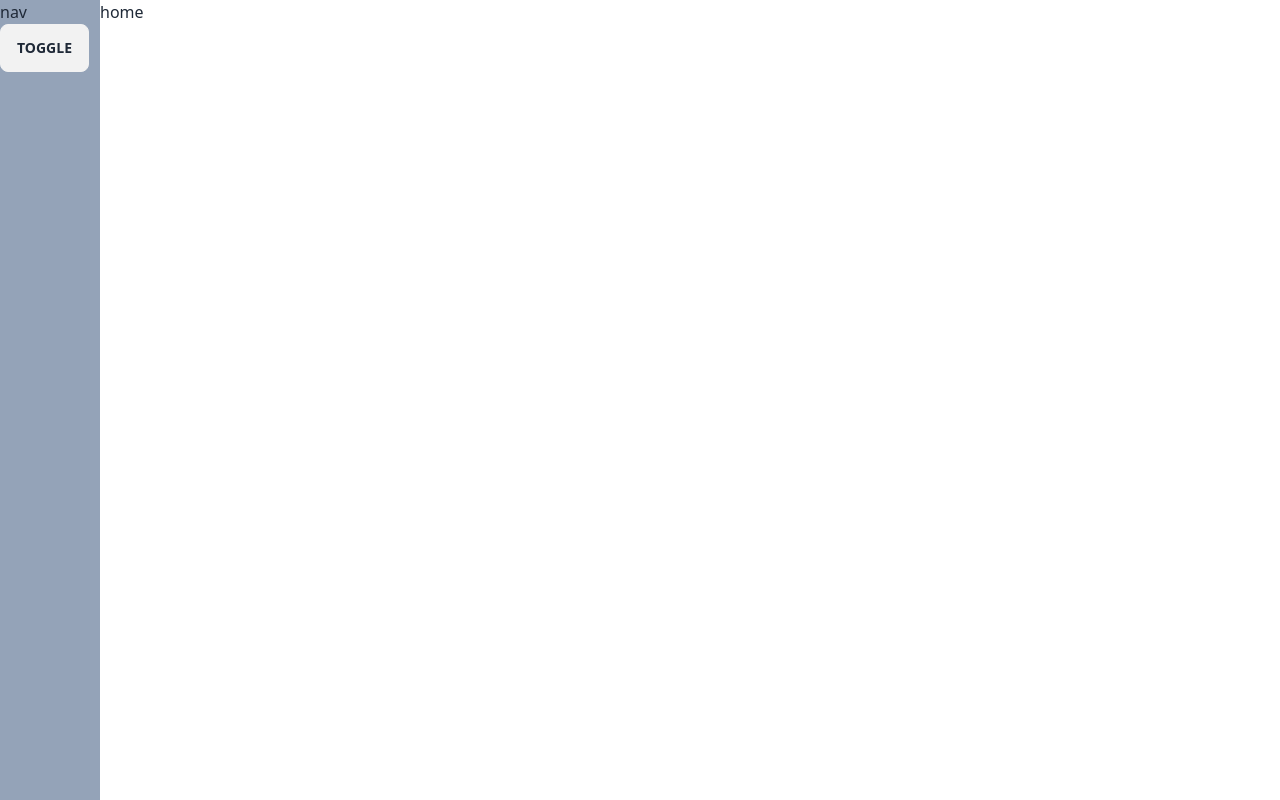
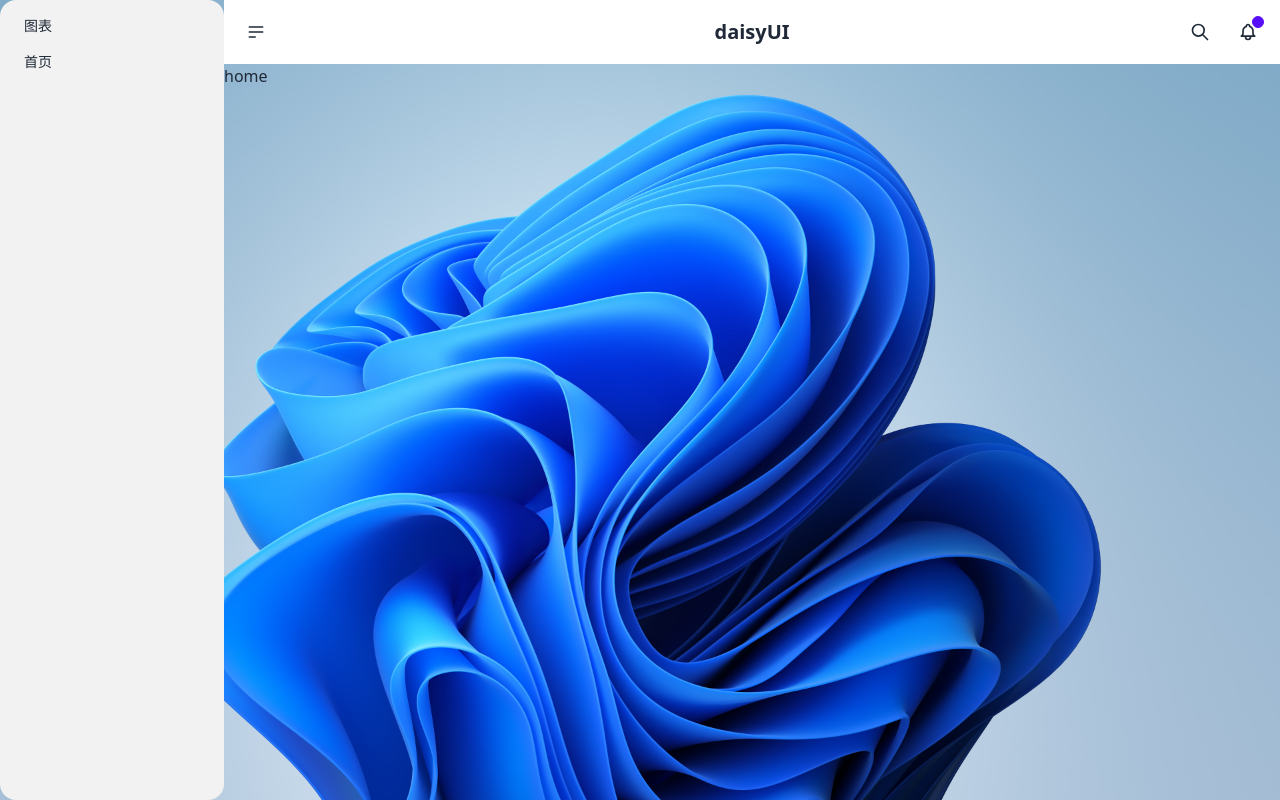
Before and after one commit to wyc666wyc/react-admin, a React (Vite) app: page /#/ in a window 1280 px wide. Built offline with nearby package versions, Linux system fonts and the light colour scheme.

Commit message:
update layout

```diff
--- a/src/App.tsx
+++ b/src/App.tsx
@@ -8,6 +8,7 @@ function App() {
     <div className="flex h-full">
       <NavSide></NavSide>
       <section className="flex-1">
+        <NavTop></NavTop>
         <Router/>
       </section>
     </div>
--- a/src/components/NavSide/index.tsx
+++ b/src/components/NavSide/index.tsx
@@ -1,17 +1,23 @@
-type NavSideProps = {
+type NavSideProps = {}
+import { useState } from "react"
+import { useNavigate } from 'react-router-dom'
+import { routerArray } from '@/router'
+import type { RouterProps } from '@/router/interface'
 
-}
-import { useState } from 'react'
 export default function NavSide(props: NavSideProps) {
-  const { } = props
-  const [toggle, setToggle] = useState(false)
-  const handleToggle = () => {
-    setToggle(val => !val)
+  const navigate = useNavigate()
+  const handleNav = (nav: RouterProps) => {
+    navigate(nav.path)
   }
   return (
-    <nav className='bg-slate-400 transition-all' style={{width: toggle ? 200 : 100}}>
-      nav
-      <button className='btn' onClick={handleToggle}>toggle</button>
-    </nav>
+    <ul className="menu bg-base-200 w-56 rounded-box">
+      {
+        routerArray.map(item => (
+          <li className="cursor-pointer" key={item.path}>
+            <a onClick={() => handleNav(item)}>{ item.meta.title }</a>
+          </li>
+        ))
+      }
+    </ul>
   )
 }
--- a/src/components/NavTop/index.tsx
+++ b/src/components/NavTop/index.tsx
@@ -1,5 +1,32 @@
 export default function NavTop() {
   return (
-    <nav>nav</nav>
+<div className="navbar bg-base-100">
+  <div className="navbar-start">
+    <div className="dropdown">
+      <label tabIndex={0} className="btn btn-ghost btn-circle">
+        <svg xmlns="http://www.w3.org/2000/svg" className="h-5 w-5" fill="none" viewBox="0 0 24 24" stroke="currentColor"><path strokeLinecap="round" strokeLinejoin="round" strokeWidth="2" d="M4 6h16M4 12h16M4 18h7" /></svg>
+      </label>
+      <ul tabIndex={0} className="menu menu-sm dropdown-content mt-3 z-[1] p-2 shadow bg-base-100 rounded-box w-52">
+        <li><a>Homepage</a></li>
+        <li><a>Portfolio</a></li>
+        <li><a>About</a></li>
+      </ul>
+    </div>
+  </div>
+  <div className="navbar-center">
+    <a className="btn btn-ghost normal-case text-xl">daisyUI</a>
+  </div>
+  <div className="navbar-end">
+    <button className="btn btn-ghost btn-circle">
+      <svg xmlns="http://www.w3.org/2000/svg" className="h-5 w-5" fill="none" viewBox="0 0 24 24" stroke="currentColor"><path strokeLinecap="round" strokeLinejoin="round" strokeWidth="2" d="M21 21l-6-6m2-5a7 7 0 11-14 0 7 7 0 0114 0z" /></svg>
+    </button>
+    <button className="btn btn-ghost btn-circle">
+      <div className="indicator">
+        <svg xmlns="http://www.w3.org/2000/svg" className="h-5 w-5" fill="none" viewBox="0 0 24 24" stroke="currentColor"><path strokeLinecap="round" strokeLinejoin="round" strokeWidth="2" d="M15 17h5l-1.405-1.405A2.032 2.032 0 0118 14.158V11a6.002 6.002 0 00-4-5.659V5a2 2 0 10-4 0v.341C7.67 6.165 6 8.388 6 11v3.159c0 .538-.214 1.055-.595 1.436L4 17h5m6 0v1a3 3 0 11-6 0v-1m6 0H9" /></svg>
+        <span className="badge badge-xs badge-primary indicator-item"></span>
+      </div>
+    </button>
+  </div>
+</div>
   )
 }
--- a/src/index.css
+++ b/src/index.css
@@ -5,6 +5,10 @@ html, body {
 #root {
   width: 100%;
   height: 100%;
+  background-image: url(./assets/img/win11.jpg);
+  background-size: cover;
+  background-repeat: no-repeat;
+  background-position: left;
 }
 @tailwind base;
 @tailwind components;
--- /dev/null
+++ b/src/router/modules/chart.tsx
@@ -0,0 +1,14 @@
+import { RouterProps } from '@/router/interface/index'
+import Chart from '@/views/chart'
+
+const HomeRouter: RouterProps[] = [
+  {
+    path: '/chart',
+    element: <Chart />,
+    meta: {
+      title: '图表'
+    }
+  }
+]
+
+export default HomeRouter
```
Also changed, not shown: src/assets/img/win11.jpg (added).
